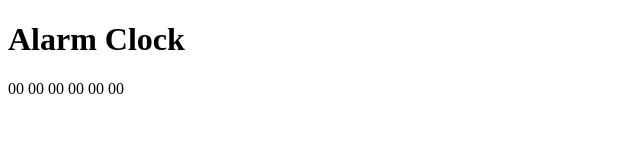
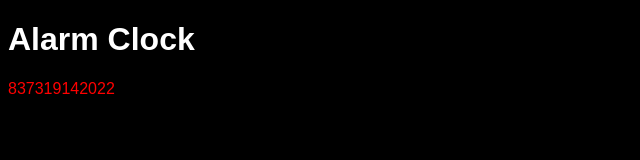
Before and after one commit to smcconaha/alarm-clock, a plain HTML site: page index.html in a window 1280 px wide. Shown: the whole page, without its empty margins (0-640 px from the left). Drawn offline with Linux system fonts and the light colour scheme.

Commit message:
added div class and appended time elements

```diff
--- a/css/style.css
+++ b/css/style.css
@@ -0,0 +1,12 @@
+html {
+    background-color: black;
+}
+
+body {
+    color: white;
+    font-family: Arial, Helvetica, sans-serif;
+}
+
+#container {
+    color: red;
+}
--- a/index.html
+++ b/index.html
@@ -5,22 +5,14 @@
     <meta name="author" content="Steven McConaha">
     <meta name="description" content="This website is an alarm clock">
     <title>Alarm Clock</title>
-    <link rel="stylesheet" href="css/styles.css">
+    <link rel="stylesheet" href="css/style.css">
     <script src="js/main.js" defer></script>
 </head>
 <body>
     <header>
         <h1>Alarm Clock</h1>
     </header>
-    <main>
-        <div>
-            <span id="hours">00</span>
-            <span id="min">00</span>
-            <span id="sec">00</span>
-            <span id="month">00</span>
-            <span id="day">00</span>
-            <span id="year">00</span>
-        </div>
-    </main>
+    <div id="container">
+    </div>
 </body>
 </html>
--- a/js/main.js
+++ b/js/main.js
@@ -3,6 +3,30 @@ const month = date.getMonth()+1; //using getXX() methods to retrieve individual
 const day = date.getDate();
 const year = date.getFullYear();
 const hours = date.getHours()-12;//military time
-const min = date.getMinutes();
+const minute = date.getMinutes();
 const sec = date.getSeconds();
-console.log(hours);
+
+
+const hourSpan = document.createElement('span');
+hourSpan.textContent = hours;
+document.getElementById('container').appendChild(hourSpan);
+
+const minSpan = document.createElement('span');
+minSpan.textContent = minute;
+document.getElementById('container').appendChild(minSpan);
+
+const secSpan = document.createElement('span');
+secSpan.textContent = sec;
+document.getElementById('container').appendChild(secSpan);
+
+const monSpan = document.createElement('span');
+monSpan.textContent = month;
+document.getElementById('container').appendChild(monSpan);
+
+const daySpan = document.createElement('span');
+daySpan.textContent = day;
+document.getElementById('container').appendChild(daySpan);
+
+const yearSpan = document.createElement('span');
+yearSpan.textContent = year;
+document.getElementById('container').appendChild(yearSpan);
```
